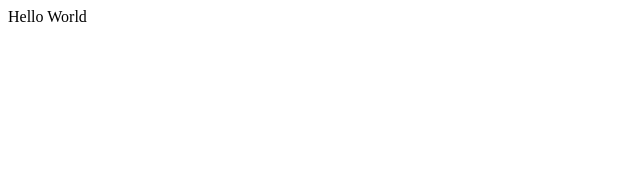
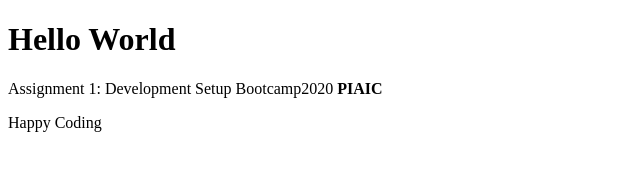
Before and after one commit to mohsin-8/Bootcamp2020Sample, a plain HTML site: page index.html in a window 1280 px wide. Shown: the whole page, without its empty margins (0-640 px from the left). Drawn offline with Linux system fonts and the light colour scheme.

Commit message:
Update index.html

```diff
--- a/index.html
+++ b/index.html
@@ -9,7 +9,9 @@
 </head>
 
 <body>
-    Hello World
+    <h1>Hello World</h1>
+    <p>Assignment 1: Development Setup Bootcamp2020 <b>PIAIC</b></p>
+    <p>Happy Coding</p>
 </body>
 
 </html>
```
